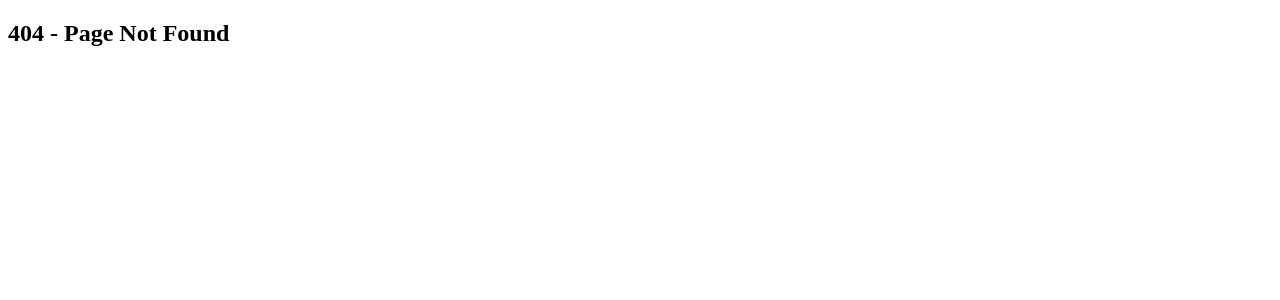
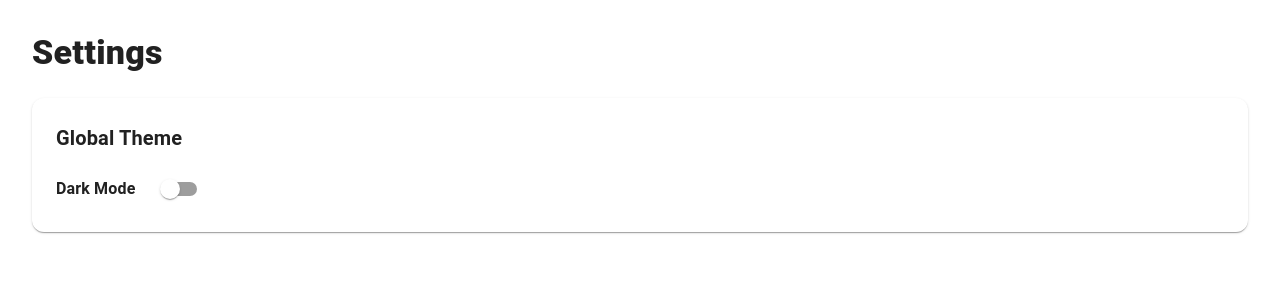
Before and after one commit to RohitGkmit08/Dashboard, a React (Vite) app: page /settings in a window 1280 px wide. Before the commit this address had no page. Shown: the top 300 px of the page. Built offline with nearby package versions, Linux system fonts and the light colour scheme.

Commit message:
feat: update dashboard top/sidebar and add settings feature

```diff
--- a/src/App.tsx
+++ b/src/App.tsx
@@ -1,13 +1,40 @@
+import { useMemo, useState } from "react";
 import { Routes, Route, Navigate } from "react-router-dom";
+
+import { ThemeProvider, createTheme, CssBaseline } from "@mui/material";
+
 import Dashboard from "./features/dashboard/Dashboard";
+import Settings from "./features/settings/Settings";
 
 const App = () => {
+  const [mode, setMode] = useState("light");
+
+  const theme = useMemo(() => {
+    return createTheme({
+      palette: {
+        mode,
+      },
+    });
+  }, [mode]);
+
+  const toggleTheme = () => {
+    setMode((prev) => (prev === "light" ? "dark" : "light"));
+  };
+
   return (
-    <Routes>
-      <Route path="/" element={<Navigate to="/dashboard" replace />} />
-      <Route path="/dashboard" element={<Dashboard />} />
-      <Route path="*" element={<h2>404 - Page Not Found</h2>} />
-    </Routes>
+    <ThemeProvider theme={theme}>
+      <CssBaseline />
+
+      <Routes>
+        <Route path="/" element={<Navigate to="/dashboard" replace />} />
+        <Route path="/dashboard" element={<Dashboard />} />
+        <Route
+          path="/settings"
+          element={<Settings mode={mode} onToggleTheme={toggleTheme} />}
+        />
+        <Route path="*" element={<h2>404 - Page Not Found</h2>} />
+      </Routes>
+    </ThemeProvider>
   );
 };
 
--- a/src/features/dashboard/components/DashboardSidebar.jsx
+++ b/src/features/dashboard/components/DashboardSidebar.jsx
@@ -1,3 +1,5 @@
+import { useNavigate, useLocation } from "react-router-dom";
+
 import {
   Drawer,
   Box,
@@ -11,7 +13,10 @@ import {
 const drawerWidth = 260;
 
 const DashboardSidebar = () => {
-  const activeItem = "dashboard";
+  const navigate = useNavigate();
+  const location = useLocation();
+
+  const activePath = location.pathname;
 
   return (
     <Drawer
@@ -45,14 +50,16 @@ const DashboardSidebar = () => {
       {/* Menu */}
       <Box sx={{ px: 2 }}>
         <List sx={{ display: "flex", flexDirection: "column", gap: 1 }}>
+          {/* Dashboard */}
           <ListItemButton
+            onClick={() => navigate("/dashboard")}
             sx={{
               borderRadius: 2,
-              bgcolor: activeItem === "dashboard" ? "#4f46e5" : "#f1f5f9",
-              color: activeItem === "dashboard" ? "white" : "#111827",
+              bgcolor: activePath === "/dashboard" ? "#4f46e5" : "#f1f5f9",
+              color: activePath === "/dashboard" ? "white" : "#111827",
               py: 1.5,
               "&:hover": {
-                bgcolor: activeItem === "dashboard" ? "#4338ca" : "#e2e8f0",
+                bgcolor: activePath === "/dashboard" ? "#4338ca" : "#e2e8f0",
               },
             }}
           >
@@ -65,13 +72,17 @@ const DashboardSidebar = () => {
             />
           </ListItemButton>
 
+          {/* Settings */}
           <ListItemButton
+            onClick={() => navigate("/settings")}
             sx={{
               borderRadius: 2,
-              bgcolor: "#f1f5f9",
-              color: "#111827",
+              bgcolor: activePath === "/settings" ? "#4f46e5" : "#f1f5f9",
+              color: activePath === "/settings" ? "white" : "#111827",
               py: 1.5,
-              "&:hover": { bgcolor: "#e2e8f0" },
+              "&:hover": {
+                bgcolor: activePath === "/settings" ? "#4338ca" : "#e2e8f0",
+              },
             }}
           >
             <ListItemText
@@ -93,7 +104,7 @@ const DashboardSidebar = () => {
           fullWidth
           variant="contained"
           sx={{
-            bgcolor: "#ffcbcbff",
+            bgcolor: "#ef4444",
             borderRadius: 2,
             textTransform: "none",
             fontWeight: 700,
--- /dev/null
+++ b/src/features/settings/Settings.jsx
@@ -0,0 +1,24 @@
+import { Box, Card, CardContent, Typography } from "@mui/material";
+import ThemeToggle from "./components/ThemeToggle";
+
+const Settings = ({ mode, onToggleTheme }) => {
+  return (
+    <Box sx={{ p: 4 }}>
+      <Typography variant="h4" fontWeight={800} sx={{ mb: 3 }}>
+        Settings
+      </Typography>
+
+      <Card sx={{ borderRadius: 3 }}>
+        <CardContent sx={{ p: 3 }}>
+          <Typography variant="h6" fontWeight={700} sx={{ mb: 2 }}>
+            Global Theme
+          </Typography>
+
+          <ThemeToggle mode={mode} onToggleTheme={onToggleTheme} />
+        </CardContent>
+      </Card>
+    </Box>
+  );
+};
+
+export default Settings;
--- /dev/null
+++ b/src/features/settings/components/ThemeToggle.jsx
@@ -0,0 +1,15 @@
+import { Box, Switch, Typography } from "@mui/material";
+
+const ThemeToggle = ({ mode, onToggleTheme }) => {
+  return (
+    <Box sx={{ display: "flex", alignItems: "center", gap: 2 }}>
+      <Typography sx={{ fontWeight: 600 }}>
+        Dark Mode
+      </Typography>
+
+      <Switch checked={mode === "dark"} onChange={onToggleTheme} />
+    </Box>
+  );
+};
+
+export default ThemeToggle;
```
Also changed, not shown: src/features/dashboard/components/DashboardTop.jsx (line endings or trailing spaces), 1 other file (tests, documents, lock files or other folders).
